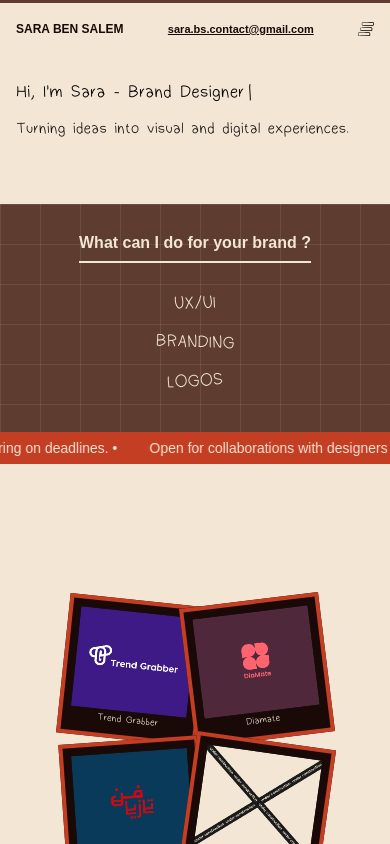
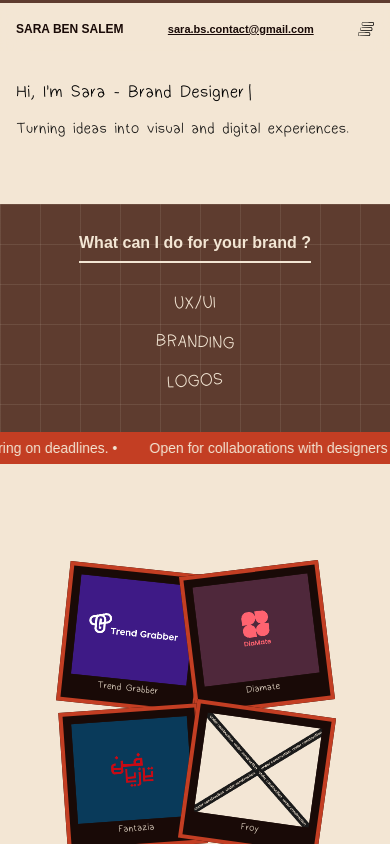
Before and after one commit to SaraBs03/myporto, a React (Create React App) app: page / in a window 390 px wide. Built offline with nearby package versions, Linux system fonts and the light colour scheme; a web font is replaced by a local one.

Commit message:
fixed marquee again

```diff
--- a/src/components/home/TitlesPolaroids.jsx
+++ b/src/components/home/TitlesPolaroids.jsx
@@ -37,7 +37,7 @@ export default function Home() {
   return (
     <main className="min-h-screen bg-[#F3E6D4] mb-[-22vh] flex items-center justify-center p-4">
       <div
-        className={`${isIOS ? "pt-[20px]" : "mt-[6rem]"} relative w-full max-w-[600px] xl:max-w-none xl:w-full mb-[37vh] xl:mt-[70px] md:mt-[3rem] xl:px-8 mb-96 md:mb-96`}
+        className={`${isIOS ? "pt-[20px]" : "mt-[2rem]"} relative w-full max-w-[600px] xl:max-w-none xl:w-full mb-[37vh] xl:mt-[70px] md:mt-[3rem] xl:px-8 mb-96 md:mb-96`}
       >
         {/* ---------- TOP ROW ---------- */}
         <div className="relative w-fit left-1/2 -translate-x-1/2 flex justify-center items-center mb-8 mt-[-75px] xs:mt-[-30px] sm:mt-[-50px] md:mt-[20px] lg:-mt-[0.8rem]">
--- a/src/index.css
+++ b/src/index.css
@@ -462,7 +462,7 @@ video {
     transform: translate3d(0, 0, 0);
   }
   100% {
-    transform: translate3d(-100%, 0, 0);
+    transform: translate3d(-50%, 0, 0);
   }
 }
 
@@ -471,20 +471,15 @@ video {
   width: max-content;
   animation-timing-function: linear;
   animation-iteration-count: infinite;
-  will-change: transform;
   backface-visibility: hidden;
   -webkit-backface-visibility: hidden;
+  -webkit-transform: translateZ(0);
   transform: translateZ(0);
 }
 
 .marquee-track.is-ready {
   animation-name: marquee;
   animation-duration: 35s;
-}
-
-@keyframes marquee {
-  0% { transform: translateX(0); }
-  100% { transform: translateX(-50%); }
 }
 
 /* Chrome / Safari / Edge */
```
